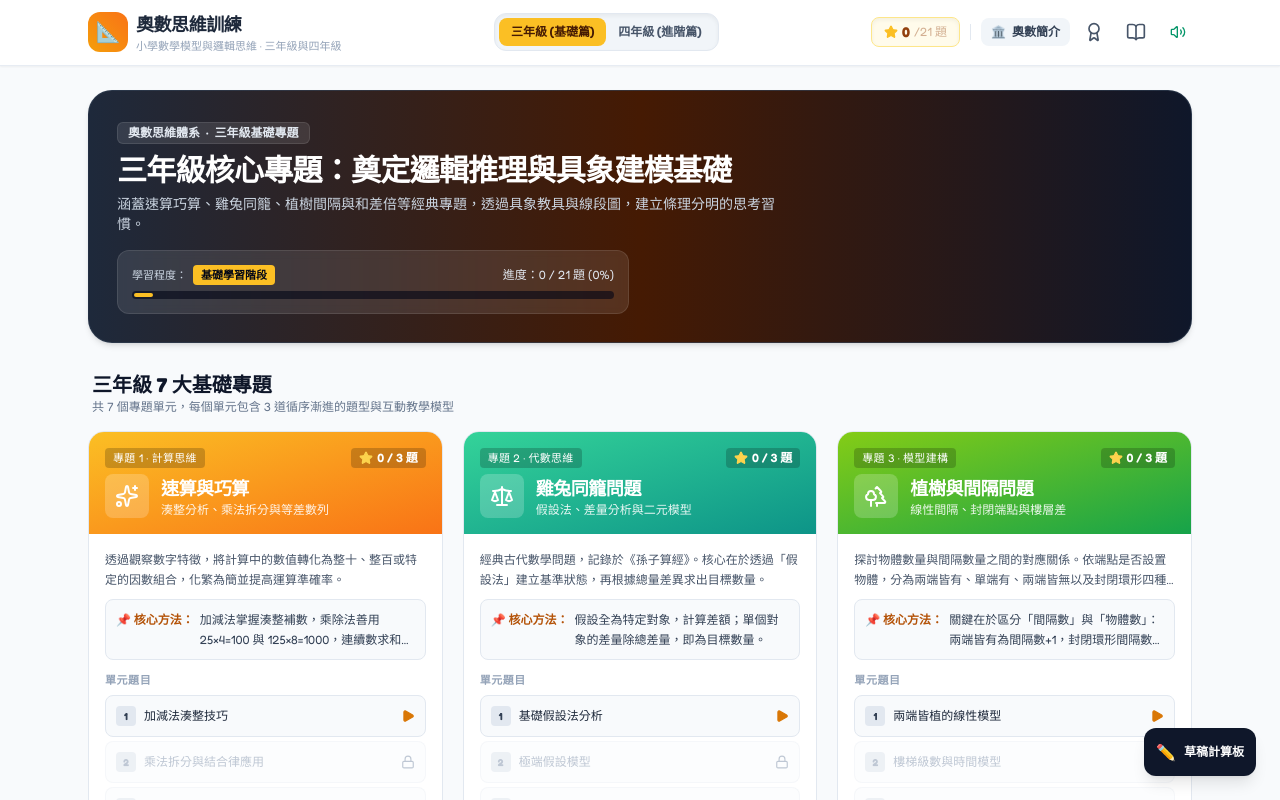
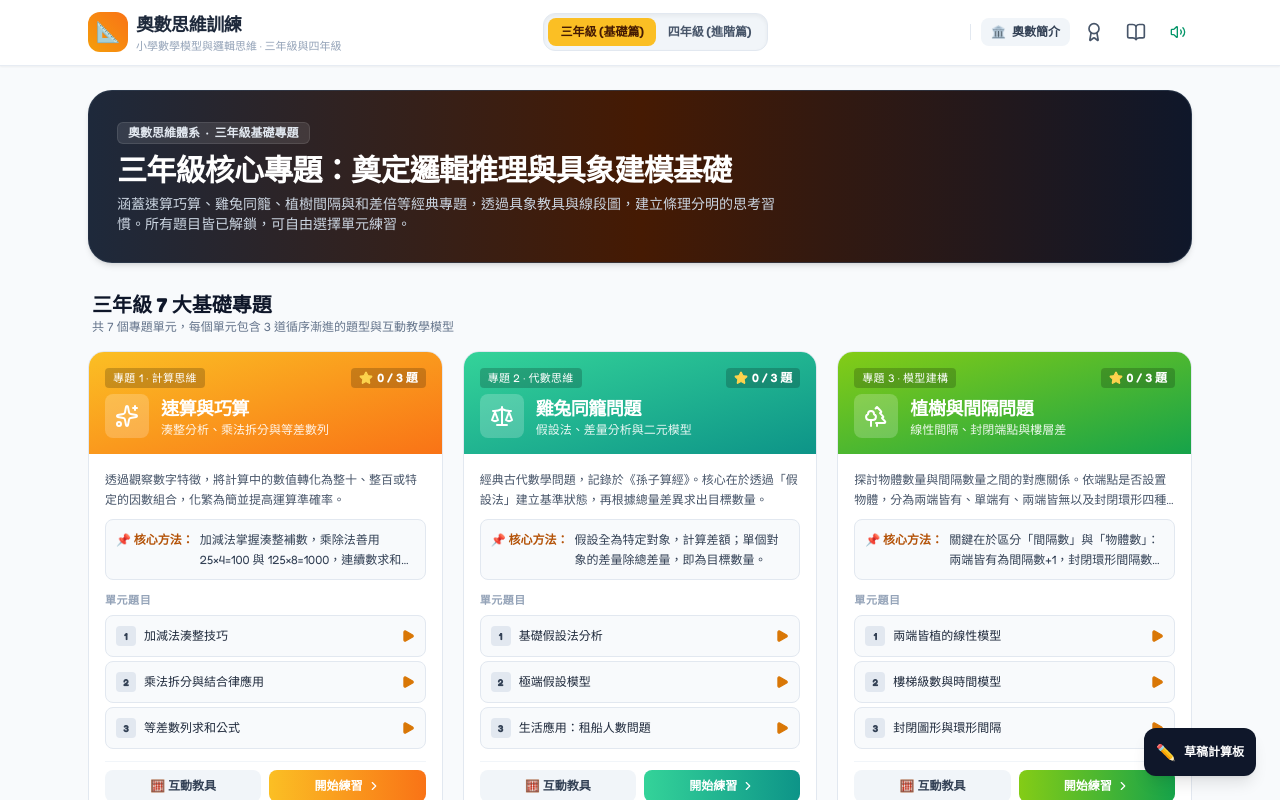
Before and after one commit to magicapo/omath, a React (Vite) app: page / in a window 1280 px wide. Shown: the top 800 px of the page. Built offline with nearby package versions, Linux system fonts and the light colour scheme.

Commit message:
feat: 移除題目鎖定限制與完成總題數統計

```diff
--- a/src/components/Header.jsx
+++ b/src/components/Header.jsx
@@ -93,13 +93,6 @@ export function Header({
                 <span>{stats.streak} 連對</span>
               </div>
             )}
-
-            {/* Stars / Progress */}
-            <div className="flex items-center gap-1 bg-amber-50 border border-amber-200 px-2.5 sm:px-3 py-0.5 sm:py-1 rounded-lg text-xs sm:text-sm font-bold text-amber-800 shadow-inner">
-              <Star className="w-3.5 h-3.5 fill-amber-400 text-amber-400" />
-              <span>{stats.stars}</span>
-              <span className="opacity-40 text-xs font-normal">/21 題</span>
-            </div>
 
             <div className="h-4 w-px bg-slate-200 hidden sm:block" />
 
--- a/src/components/LevelMap.jsx
+++ b/src/components/LevelMap.jsx
@@ -48,18 +48,6 @@ export function LevelMap({
   onOpenSim,
   onOpenWiki
 }) {
-  // Calculate grade-specific completed questions
-  const gradeLevelIds = topics.flatMap(t => t.levels.map(l => l.id));
-  const completedCountForGrade = gradeLevelIds.filter(id => userProgress.completedLevels?.[id]).length;
-  const progressPercent = Math.round((completedCountForGrade / 21) * 100);
-
-  // Learning stage
-  let stageLabel = "基礎學習階段";
-  if (completedCountForGrade >= 18) stageLabel = "精熟級 (Mastery)";
-  else if (completedCountForGrade >= 12) stageLabel = "進階級 (Advanced)";
-  else if (completedCountForGrade >= 6) stageLabel = "熟練級 (Proficient)";
-  else if (completedCountForGrade >= 1) stageLabel = "實踐級 (Practice)";
-
   const bannerGradient = grade === 4
     ? "from-slate-800 via-indigo-900 to-slate-900"
     : "from-slate-800 via-amber-950 to-slate-900";
@@ -80,33 +68,11 @@ export function LevelMap({
               ? "四年級進階專題：建立抽象模型與結構化分析思維"
               : "三年級核心專題：奠定邏輯推理與具象建模基礎"}
           </h1>
-          <p className="text-slate-300 text-xs sm:text-sm leading-relaxed mb-4 max-w-2xl font-normal">
+          <p className="text-slate-300 text-xs sm:text-sm leading-relaxed max-w-2xl font-normal">
             {grade === 4
-              ? "涵蓋行程問題、抽屜原理、等積變形、流水行船與數論初步，掌握運動、幾何與整除的不變量分析方法。"
-              : "涵蓋速算巧算、雞兔同籠、植樹間隔與和差倍等經典專題，透過具象教具與線段圖，建立條理分明的思考習慣。"}
+              ? "涵蓋行程問題、抽屜原理、等積變形、流水行船與數論初步，掌握運動、幾何與整除的不變量分析方法。所有題目皆已解鎖，可自由選擇單元練習。"
+              : "涵蓋速算巧算、雞兔同籠、植樹間隔與和差倍等經典專題，透過具象教具與線段圖，建立條理分明的思考習慣。所有題目皆已解鎖，可自由選擇單元練習。"}
           </p>
-
-          {/* Progress overview */}
-          <div className="bg-white/10 backdrop-blur-sm rounded-xl p-3 sm:p-3.5 border border-white/10 max-w-lg">
-            <div className="flex justify-between items-center text-xs mb-1.5">
-              <span className="flex items-center gap-1.5">
-                <span className="text-slate-300 text-[11px]">學習程度：</span>
-                <span className="bg-amber-400 text-slate-950 px-2 py-0.5 rounded text-[11px] font-bold">
-                  {stageLabel}
-                </span>
-              </span>
-              <span className="text-[11px] sm:text-xs text-slate-200 font-medium">
-                進度：{completedCountForGrade} / 21 題 ({progressPercent}%)
-              </span>
-            </div>
-
-            <div className="w-full h-2 bg-slate-950/60 rounded-full overflow-hidden p-0.5">
-              <div
-                className="h-full bg-amber-400 rounded-full transition-all duration-700 ease-out"
-                style={{ width: `${Math.max(4, progressPercent)}%` }}
-              />
-            </div>
-          </div>
         </div>
       </div>
 
@@ -184,24 +150,18 @@ export function LevelMap({
                     <div className="space-y-1">
                       {topic.levels.map((level, lvlIdx) => {
                         const isDone = !!userProgress.completedLevels?.[level.id];
-                        const isUnlocked =
-                          lvlIdx === 0 ||
-                          !!userProgress.completedLevels?.[topic.levels[lvlIdx - 1].id];
 
                         return (
                           <button
                             key={level.id}
-                            disabled={!isUnlocked}
                             onClick={() => {
                               sounds.playClick();
                               onSelectLevel(topic, level);
                             }}
-                            className={`w-full text-left p-2.5 rounded-lg text-xs font-medium flex items-center justify-between transition-all min-h-[42px] ${
+                            className={`w-full text-left p-2.5 rounded-lg text-xs font-medium flex items-center justify-between transition-all min-h-[42px] cursor-pointer ${
                               isDone
                                 ? 'bg-amber-50/70 border border-amber-200 text-amber-950 hover:bg-amber-100/60'
-                                : isUnlocked
-                                ? 'bg-slate-50 border border-slate-200 text-slate-800 hover:border-slate-300 hover:bg-slate-100/70'
-                                : 'bg-slate-50/50 border border-slate-200/50 text-slate-400 cursor-not-allowed opacity-60'
+                                : 'bg-slate-50 border border-slate-200 text-slate-800 hover:border-slate-300 hover:bg-slate-100/70'
                             }`}
                           >
                             <div className="flex items-center gap-2 min-w-0">
@@ -209,9 +169,7 @@ export function LevelMap({
                                 className={`w-5 h-5 rounded flex items-center justify-center text-[10px] font-bold shrink-0 ${
                                   isDone
                                     ? 'bg-amber-400 text-amber-950'
-                                    : isUnlocked
-                                    ? 'bg-slate-200 text-slate-700'
-                                    : 'bg-slate-200 text-slate-400'
+                                    : 'bg-slate-200 text-slate-700'
                                 }`}
                               >
                                 {lvlIdx + 1}
@@ -222,10 +180,8 @@ export function LevelMap({
                             <div className="flex items-center gap-1.5 shrink-0 ml-2">
                               {isDone ? (
                                 <CheckCircle2 className="w-4 h-4 text-emerald-600" />
-                              ) : isUnlocked ? (
+                              ) : (
                                 <Play className="w-3.5 h-3.5 text-amber-600 fill-amber-600" />
-                              ) : (
-                                <Lock className="w-3.5 h-3.5 text-slate-400" />
                               )}
                             </div>
                           </button>
```
